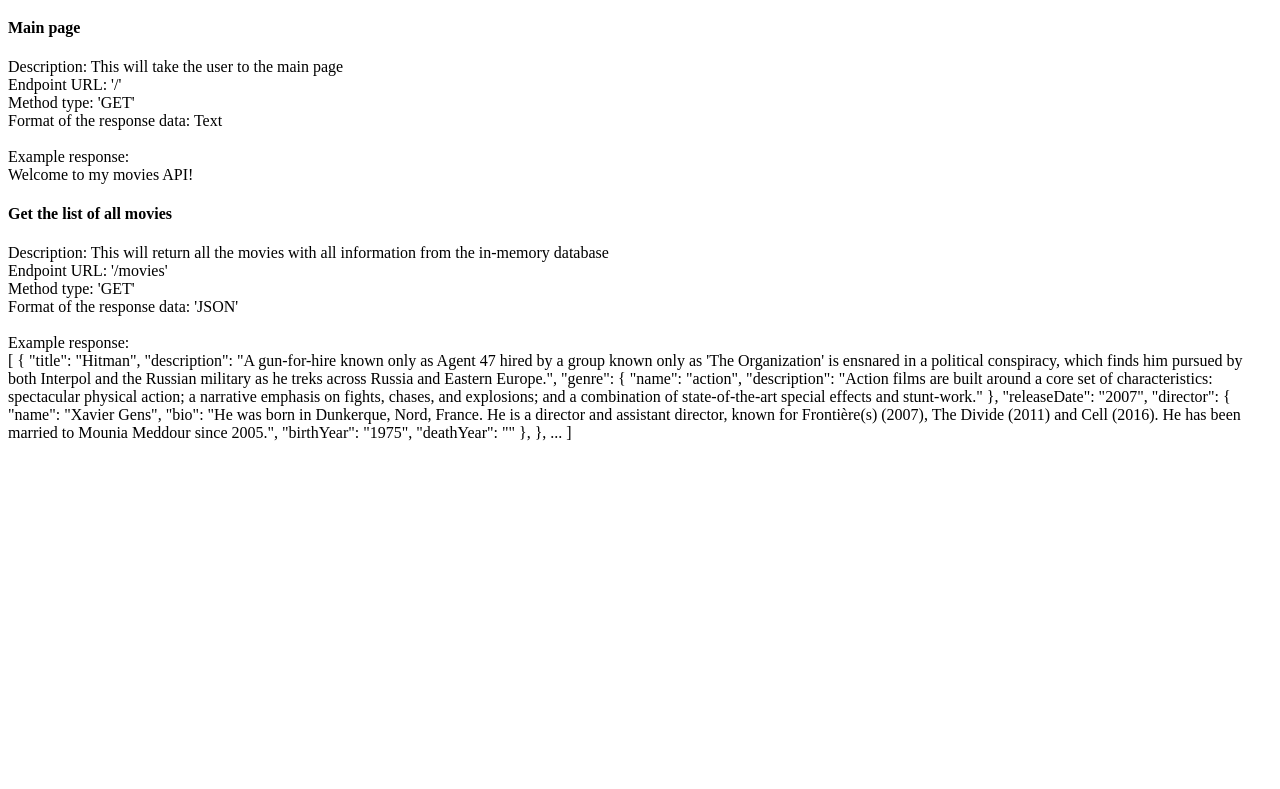
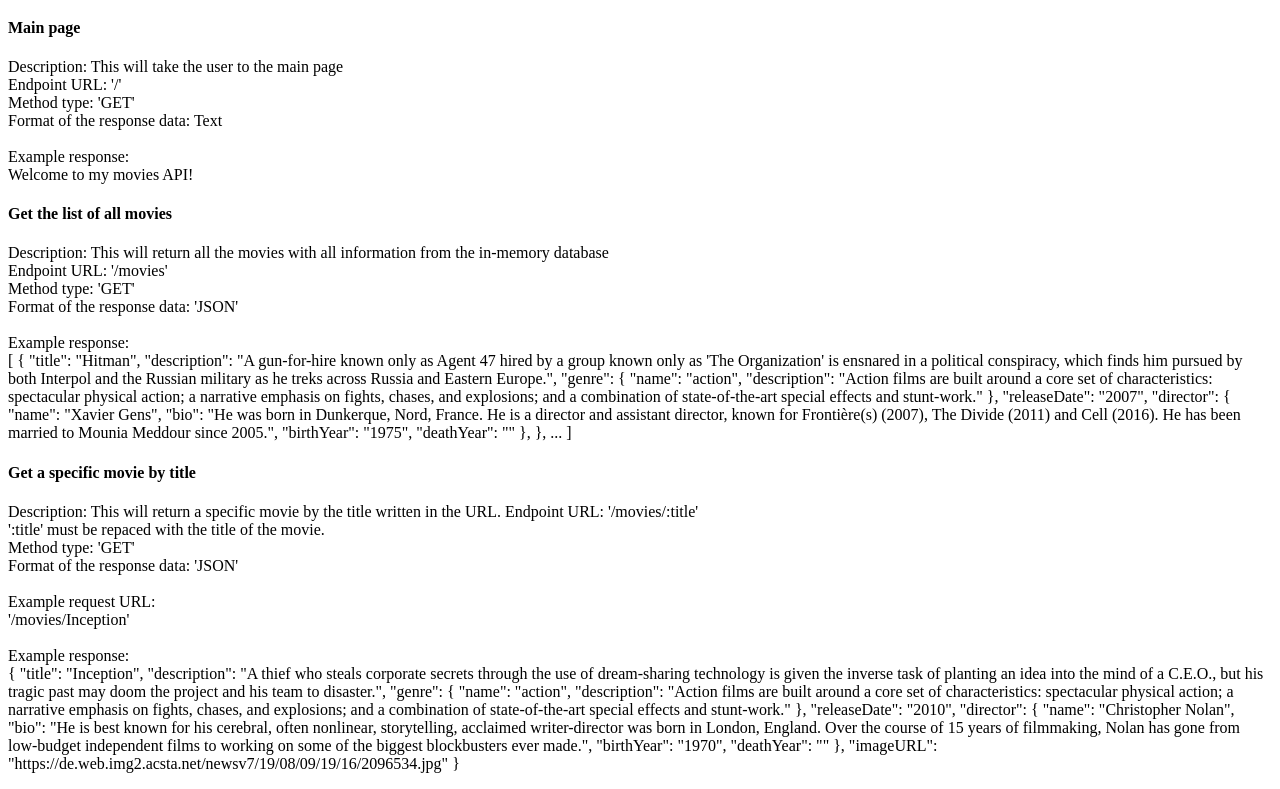
Before and after one commit to Darkpfeffer/movie_api, a website: page public/documentation.html in a window 1280 px wide. Shown: the part 717-1506 px from the top of the page. Before the commit the page ends 1175 px from the top, so only its background shows below. Drawn offline with Linux system fonts and the light colour scheme.

Commit message:
documented function(get a specific movie)

```diff
--- a/public/documentation.html
+++ b/public/documentation.html
@@ -37,7 +37,7 @@
                             Format of the response data: Text
                             <br>
                             Example request URL:<br>
-                            http://localhost:8080/users/1/Hitman<br>
+                            '/users/1/Hitman'<br>
                             <br>
                             Example response:<br>
                             Hitman has been added to user 1's favorite list
@@ -81,6 +81,36 @@
                                 ...
                             ]
                         </p>
+                    <h4>Get a specific movie by title</h4>
+                        <p>
+                            Description: This will return a specific movie by the title
+                             written in the URL.
+                            Endpoint URL: '/movies/:title'<br>
+                            ':title' must be repaced with the title of the movie.<br>
+                            Method type: 'GET'<br>
+                            Format of the response data: 'JSON'<br>
+                            <br>
+                            Example request URL:<br>
+                            '/movies/Inception'<br>
+                            <br>
+                            Example response:<br>
+                            {
+                                "title": "Inception",
+                                "description": "A thief who steals corporate secrets through the use of dream-sharing technology is given the inverse task of planting an idea into the mind of a C.E.O., but his tragic past may doom the project and his team to disaster.",
+                                "genre": {
+                                    "name": "action",
+                                    "description": "Action films are built around a core set of characteristics: spectacular physical action; a narrative emphasis on fights, chases, and explosions; and a combination of state-of-the-art special effects and stunt-work."
+                                },
+                                "releaseDate": "2010",
+                                "director": {
+                                    "name": "Christopher Nolan",
+                                    "bio": "He is best known for his cerebral, often nonlinear, storytelling, acclaimed writer-director was born in London, England. Over the course of 15 years of filmmaking, Nolan has gone from low-budget independent films to working on some of the biggest blockbusters ever made.",
+                                    "birthYear": "1970",
+                                    "deathYear": ""
+                                },
+                                "imageURL": "https://de.web.img2.acsta.net/newsv7/19/08/09/19/16/2096534.jpg"
+                            }
+                        </p>
         </div>
     </body>
 </html>
```
